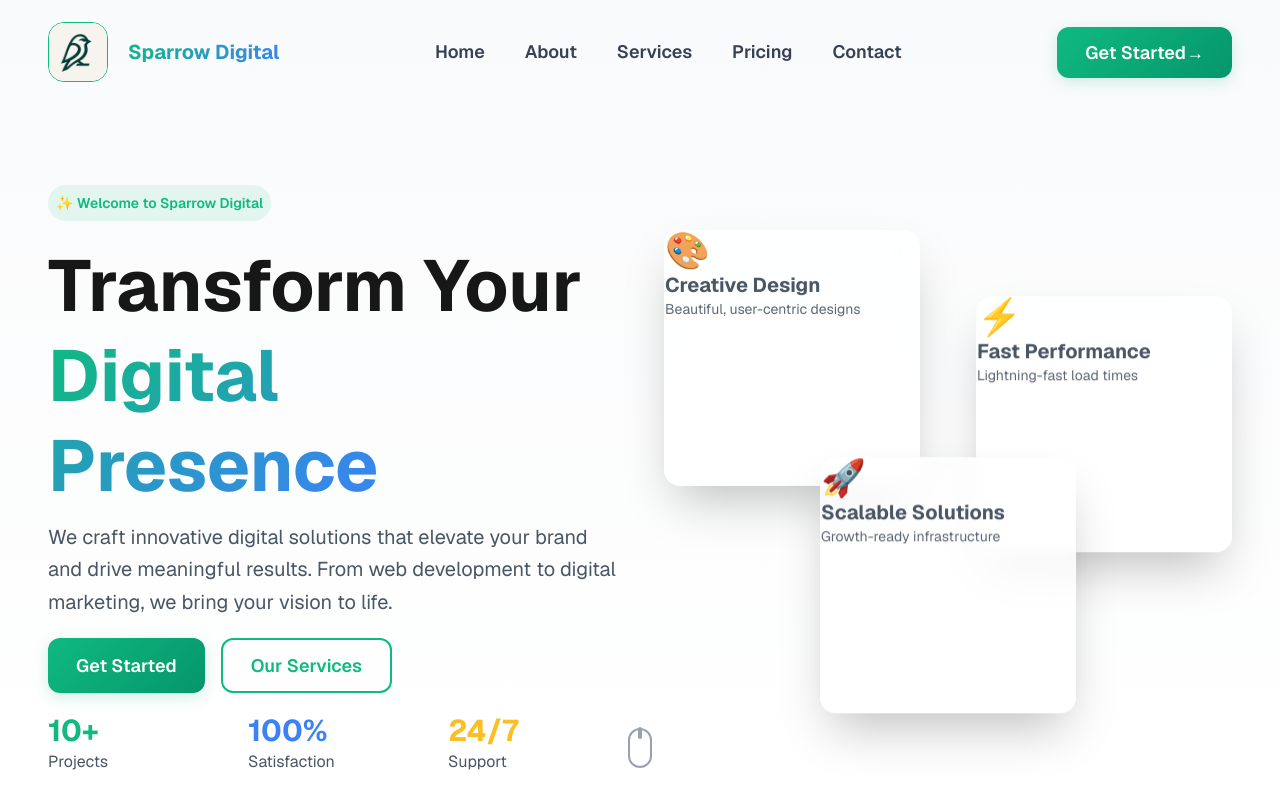
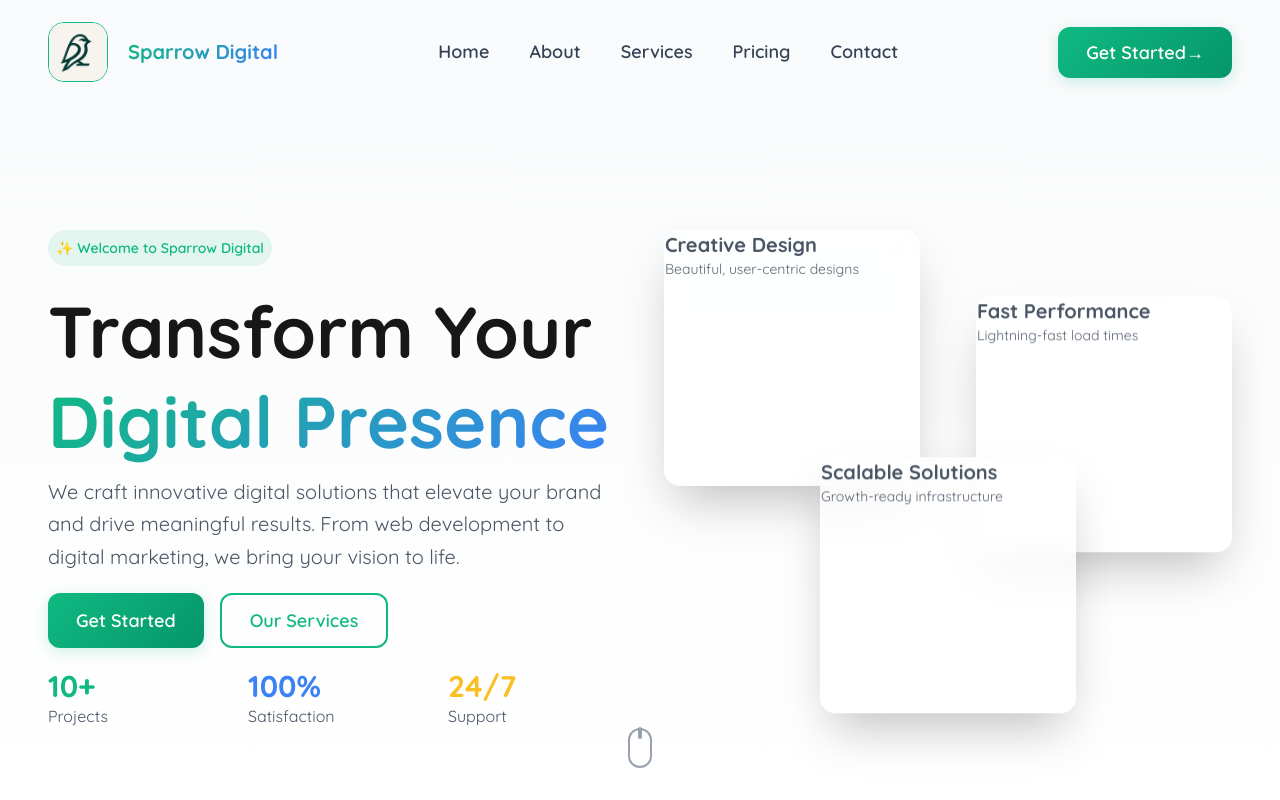
Before and after one commit to KChoi0720/Sparrow_Digital_Tech, a Next.js app: page / in a window 1280 px wide. Shown: the top 800 px of the page. Built offline with nearby package versions, Linux system fonts and the light colour scheme.

Commit message:
change font family

```diff
--- a/app/globals.css
+++ b/app/globals.css
@@ -44,8 +44,8 @@
   --color-primary: var(--primary);
   --color-secondary: var(--secondary);
   --color-accent: var(--accent);
-  --font-sans: var(--font-geist-sans);
-  --font-mono: var(--font-geist-mono);
+  --font-sans: var(--font-quicksand);
+  --font-mono: var(--font-quicksand-mono);
 }
 
 * {
@@ -57,7 +57,7 @@
 body {
   background: var(--background);
   color: var(--foreground);
-  font-family: var(--font-geist-sans), -apple-system, BlinkMacSystemFont, 'Segoe UI', Roboto, 'Helvetica Neue', Arial, sans-serif;
+  font-family: var(--font-quicksand), -apple-system, BlinkMacSystemFont, 'Segoe UI', Roboto, 'Helvetica Neue', Arial, sans-serif;
   line-height: 1.6;
   overflow-x: hidden;
 }
--- a/app/layout.tsx
+++ b/app/layout.tsx
@@ -1,17 +1,19 @@
 import type { Metadata } from "next";
-import { Geist, Geist_Mono } from "next/font/google";
+import { Quicksand } from "next/font/google";
 import "./globals.css";
 import Header from "./components/Header";
 import Footer from "./components/Footer";
 
-const geistSans = Geist({
-  variable: "--font-geist-sans",
+const quicksand = Quicksand({
+  variable: "--font-quicksand",
   subsets: ["latin"],
+  weight: ["300", "400", "500", "600", "700"],
 });
 
-const geistMono = Geist_Mono({
-  variable: "--font-geist-mono",
+const quicksandMono = Quicksand({
+  variable: "--font-quicksand-mono",
   subsets: ["latin"],
+  weight: ["300", "400", "500", "600", "700"],
 });
 
 export const metadata: Metadata = {
@@ -27,7 +29,7 @@ export default function RootLayout({
   return (
     <html lang="en">
       <body
-        className={`${geistSans.variable} ${geistMono.variable} antialiased`}
+        className={`${quicksand.variable} ${quicksandMono.variable} antialiased`}
       >
         <Header />
         <main className="min-h-screen">
--- a/app/page.tsx
+++ b/app/page.tsx
@@ -80,21 +80,18 @@ export default function Home() {
                 {/* Floating Cards */}
                 <div className="absolute top-0 left-0 w-64 h-64 bg-linear-to-br from-primary to-primary-dark rounded-2xl shadow-2xl animate-float p-6 glass-effect">
                   <div className="text-gray-600">
-                    <div className="text-4xl mb-2">🎨</div>
                     <h3 className="text-xl font-bold mb-2">Creative Design</h3>
                     <p className="text-sm opacity-90">Beautiful, user-centric designs</p>
                   </div>
                 </div>
                 <div className="absolute top-20 right-0 w-64 h-64 bg-linear-to-br from-secondary to-secondary-dark rounded-2xl shadow-2xl animate-float p-6 glass-effect" style={{ animationDelay: '1s' }}>
                   <div className="text-gray-600">
-                    <div className="text-4xl mb-2">⚡</div>
                     <h3 className="text-xl font-bold mb-2">Fast Performance</h3>
                     <p className="text-sm opacity-90">Lightning-fast load times</p>
                   </div>
                 </div>
                 <div className="absolute bottom-0 left-1/2 -translate-x-1/2 w-64 h-64 bg-linear-to-br from-accent to-accent-dark rounded-2xl shadow-2xl animate-float p-6 glass-effect" style={{ animationDelay: '2s' }}>
                   <div className="text-gray-600">
-                    <div className="text-4xl mb-2">🚀</div>
                     <h3 className="text-xl font-bold mb-2">Scalable Solutions</h3>
                     <p className="text-sm opacity-90">Growth-ready infrastructure</p>
                   </div>
```
